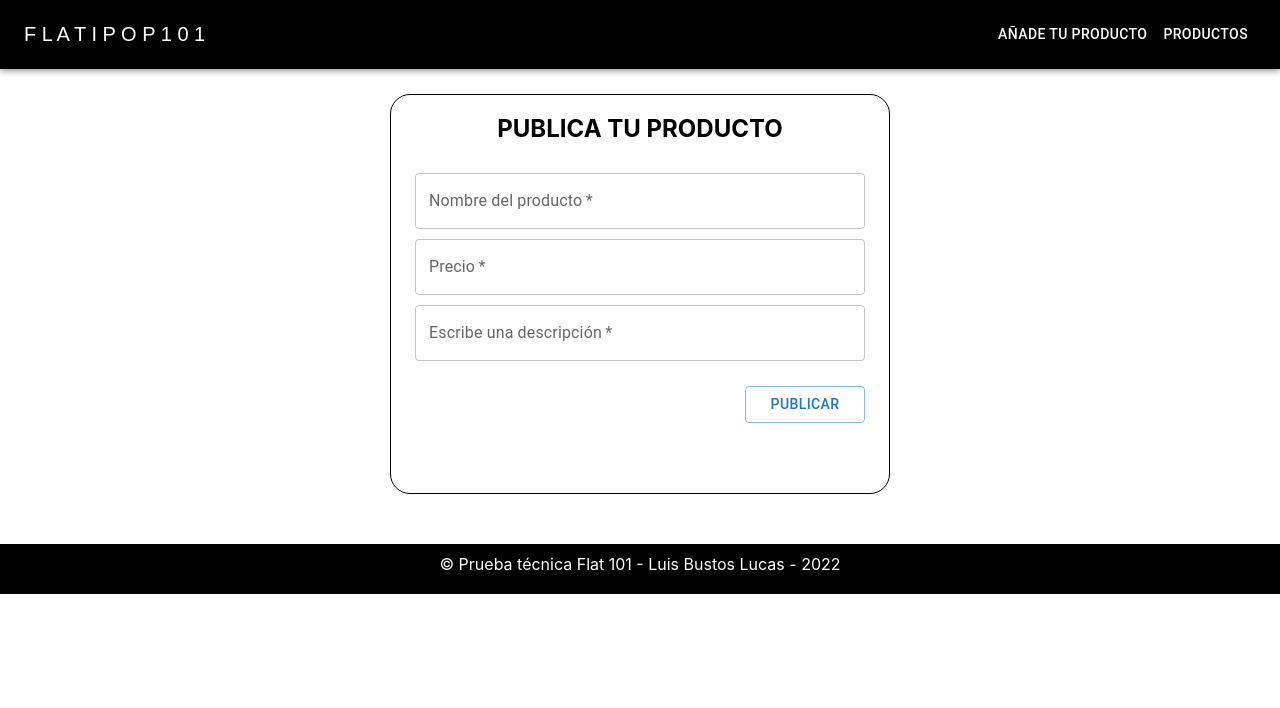
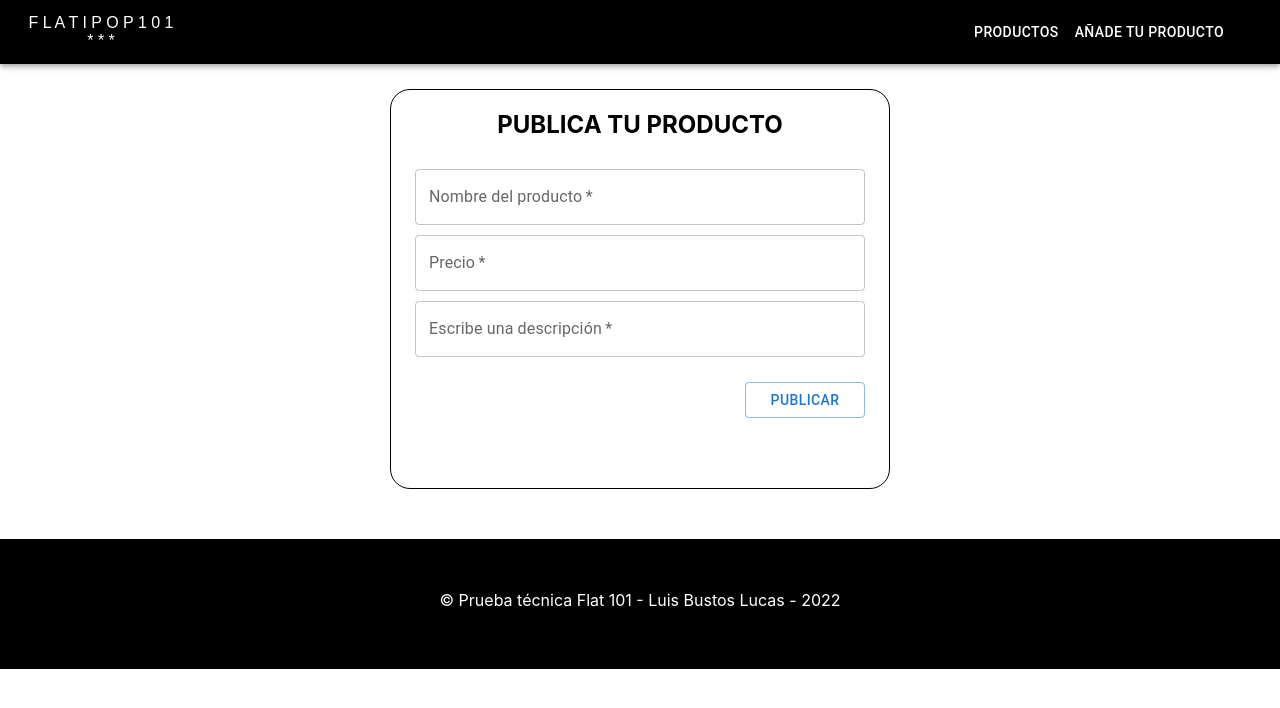
Before and after one commit to Luisbustos8/flatipop, a React (Create React App) app: page /newProduct in a window 1280 px wide. Shown: the top 708 px of the page. Built offline with nearby package versions, Linux system fonts and the light colour scheme; no server answers.

Commit message:
finish method newProduct

```diff
--- a/src/App.js
+++ b/src/App.js
@@ -1,13 +1,32 @@
+import React, { useState } from "react";
 import "./App.css";
-import Alert from "@mui/material/Alert";
-import Layout from "./components/Layout/layout";
+import { Routes, Route } from "react-router-dom";
 import AddProduct from "./pages/addProduct";
 import ProductsListPage from "./pages/productsListPage";
+import Snackbar from "@mui/material/Snackbar";
+import Alert from "../src/utils/alert";
 function App() {
+  const [open, setOpen] = useState(false);
+
+  const handleClick = () => {
+    setOpen(true);
+  };
+
+  const handleClose = (event) => {
+    setOpen(false);
+  };
+
   return (
     <div className="App">
-      {/* <ProductsListPage /> */}
-      <AddProduct />
+      <Routes>
+        <Route path="/" element={<ProductsListPage />} />
+        <Route path="/newProduct" element={<AddProduct setOpen={setOpen} />} />
+      </Routes>
+      <Snackbar open={open} autoHideDuration={4000} onClose={handleClose}>
+        <Alert onClose={handleClose} severity="success" sx={{ width: "100%" }}>
+          ¡Su producto se publicó correctamente!
+        </Alert>
+      </Snackbar>
     </div>
   );
 }
--- a/src/components/Layout/footer.jsx
+++ b/src/components/Layout/footer.jsx
@@ -1,13 +1,14 @@
 import React from 'react';
-
-const Footer = ( ) => {
-
+import GitHubIcon from '@mui/icons-material/GitHub';
+import { Link } from "react-router-dom";
+const Footer = ( props ) => {
+    const { position } = props;
     const styleFooter = {
         backgroundColor: 'black',
-        position: 'relative',
+        position:'relative',
         bottom: '0',
         width: '100%',
-        height: '40px',
+        height: '120px',
         color: 'white',
         paddingTop:'10px',
         marginTop: '50px'
@@ -15,7 +16,9 @@ const Footer = ( ) => {
 
     return (
         <footer style={styleFooter}>
-            © Prueba técnica Flat 101 - Luis Bustos Lucas - 2022
+            <p style={{display: 'flex', justifyContent:'center', paddingTop:'25px'}}>
+                © Prueba técnica Flat 101 - Luis Bustos Lucas - 2022
+            </p>
         </footer>
     )
 }
--- a/src/components/Layout/header.jsx
+++ b/src/components/Layout/header.jsx
@@ -8,6 +8,7 @@ import Button from '@mui/material/Button';
 import Container from '@mui/material/Container';
 import Menu from '@mui/material/Menu';
 import MenuItem from '@mui/material/MenuItem';
+import { Link } from "react-router-dom";
 
 const theme = createTheme({
   palette: {
@@ -18,12 +19,12 @@ const theme = createTheme({
 });
 
 theme.typography.h6 = {
-  fontSize: '16px',
+  fontSize: '14px',
   fontFamily: 'Raleway, Arial',
   color: 'white',
   fontWeight: 'lighter',
   '@media (min-width:600px)': {
-    fontSize: '20px',
+    fontSize: '16px',
   },
 }
 
@@ -35,20 +36,22 @@ const Header = () => {
             <AppBar position="static" color='colorHeader'>
                 <Toolbar>
                     <Typography variant='h6'>
-                        F L A T I P O P  1 0 1
+                        F L A T I P O P 1 0 1 * * *
                     </Typography>
-                        <Box sx={{ flexGrow: 1, display: { xs: 'none', md: 'flex', flexDirection: 'row-reverse' } }}>
+                        <Container sx={{ display: 'flex', justifyContent: 'flex-end'}}>
                             <Button
-                                sx={{ my: 2, color: 'white', display: 'block' }}
+                               style={{color: 'white'}}
+                               href={'/'}
                             >
                                 Productos
                             </Button>
                             <Button
-                                sx={{ my: 2, color: 'white', display: 'block' }}
+                                style={{color: 'white', textDecoration:'none '}}
+                                href='/newProduct'
                             >
                                 Añade tu producto
                             </Button>
-                    </Box>
+                    </Container>
                 </Toolbar>
             </AppBar>
             </ThemeProvider>
--- a/src/components/addProduct/addProductForm.jsx
+++ b/src/components/addProduct/addProductForm.jsx
@@ -3,6 +3,10 @@ import TextField from '@mui/material/TextField';
 import Button from '@mui/material/Button';
 import Alert from '@mui/material/Alert';
 import { Container } from "@mui/system";
+import Snackbar from '@mui/material/Snackbar';
+import IconButton from '@mui/material/IconButton';
+import CloseIcon from '@mui/icons-material/Close';
+import { useNavigate } from "react-router-dom";
 
    const formStyle={
        display:'flex',
@@ -25,6 +29,8 @@ const AddProductForm = (props) => {
 
     const [ newProduct, setNewProduct ] = useState();
 
+    let navigate = useNavigate();
+
     const handleProductData = event => {
         setNewProduct(oldProductData => {
             const newProductData = {
@@ -40,12 +46,12 @@ const AddProductForm = (props) => {
        onSubmit(newProduct);
     }
 
-    console.log(newProduct)
     return (
          <Container style={formStyle}>
                <h1>PUBLICA TU PRODUCTO</h1>
                {error !== null ?  <Alert severity="error">{error}</Alert> : null}
-               {newProductSuccess ? <Alert severity="success">Producto publicado con exito </Alert>  : null}
+               { loading ? <p>Loading...</p> :
+                <>
                  <TextField
                      style={{ marginTop: '10px'}}
                      required
@@ -83,6 +89,8 @@ const AddProductForm = (props) => {
                         Publicar
                      </Button>
                   </div>
+                  </>
+                }
                </Container>
     )
 }
--- a/src/pages/addProduct.jsx
+++ b/src/pages/addProduct.jsx
@@ -2,23 +2,33 @@ import React, {useState} from "react";
 import Layout from "../components/Layout/layout";
 import AddProductForm from "../components/addProduct/addProductForm";
 import { publishProduct } from "../api/products";
+import { useNavigate } from "react-router-dom";
 
-const AddProduct = () => {
+const AddProduct = (props) => {
+
+   const { setOpen } = props;
 
    const [ loading, setLoading ] = useState(false);
    const [ error, setError ] = useState(null);
    const [ newProductSuccess, setNewProductSuccess ] = useState(false);
+
+    let navigate = useNavigate();
 
    const handleSubmit = async productData => {
       setLoading(true);
       try {
         await publishProduct(productData);
         setNewProductSuccess(true);
+        setOpen(true);
       } catch (error) {
          setError(error.message);
       } finally {
          setLoading(false);
       }
+   };
+
+   if ( newProductSuccess) {
+      navigate('/');
    };
 
    return(
@@ -28,6 +38,7 @@ const AddProduct = () => {
                   onSubmit={handleSubmit}
                   error={error}
                   newProductSuccess={newProductSuccess}
+                  setNewProductSuccess={setNewProductSuccess}
                   loading={loading}
                />
            </Layout>
--- a/src/pages/productsListPage.jsx
+++ b/src/pages/productsListPage.jsx
@@ -6,7 +6,7 @@ import CardsProducts from "../components/listProducts/cardsProducts";
 import ViewMode from "../components/listProducts/viewMode";
 
 
-const ProductsListPage = () => {
+const ProductsListPage = (props ) => {
 
     const [ products, setProducts ] = useState();
     const [ modeView, setModeView ] = useState('list')
--- /dev/null
+++ b/src/utils/alert.jsx
@@ -0,0 +1,7 @@
+import React from 'react';
+import MuiAlert from '@mui/material/Alert';
+const Alert = React.forwardRef(function Alert(props, ref) {
+  return <MuiAlert elevation={6} ref={ref} variant="filled" {...props} />;
+});
+
+export default Alert
```
Also changed, not shown: src/index.js (+9 -11 lines).
